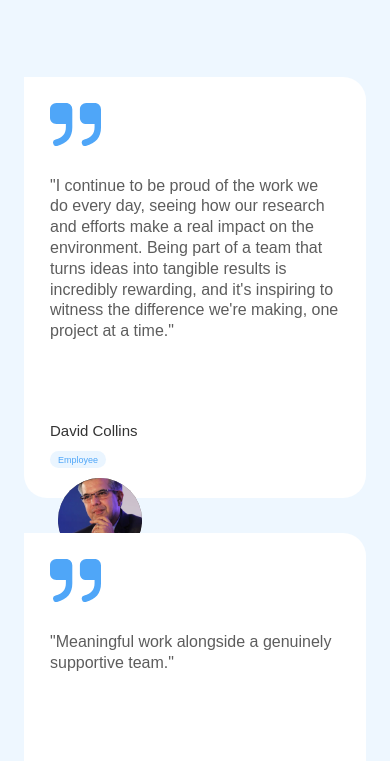
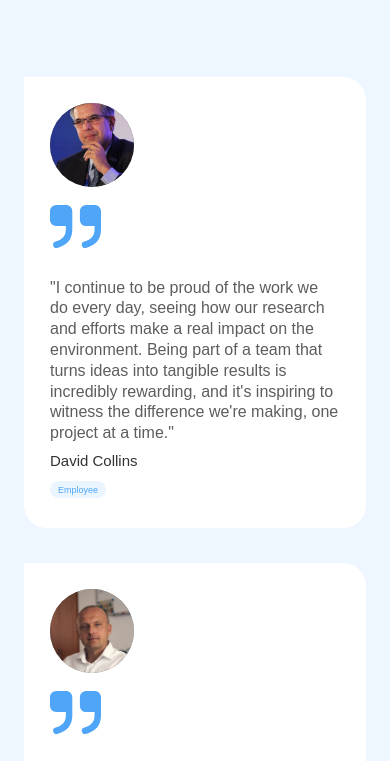
Before and after one commit to billo-w/ukwc2, a plain HTML site: page index.html in a window 390 px wide. Shown: the part 7605-8366 px from the top of the page. Drawn offline with Linux system fonts and the light colour scheme; a web font is replaced by a local one.

Commit message:
fixed mobile view

```diff
--- a/styles.css
+++ b/styles.css
@@ -1565,11 +1565,45 @@ input {
     .personas {
         grid-template-columns: 1fr;
     }
+    .persona,
+    .persona--1,
+    .persona--2,
+    .persona--3,
+    .persona--4,
+    .persona--5 {
+        height: auto;
+        min-height: 0;
+        margin-top: 0;
+    }
+    .persona-avatar,
+    .persona--1 .persona-avatar,
+    .persona--2 .persona-avatar,
+    .persona--3 .persona-avatar,
+    .persona--4 .persona-avatar,
+    .persona--5 .persona-avatar {
+        position: relative;
+        top: auto;
+        left: auto;
+        margin-bottom: 18px;
+    }
+    .persona-name {
+        margin-top: 8px;
+        padding-top: 0;
+    }
     .newsletter-title {
         font-size: 32px;
     }
     .newsletter-form {
         width: 100%;
+        padding: 24px 20px;
+    }
+    .form-pill-row {
+        flex-direction: column;
+        gap: 16px;
+    }
+    .form-pill {
+        padding: 8px 16px;
+        gap: 12px;
     }
     .footer-end {
         grid-template-columns: 1fr;
```
